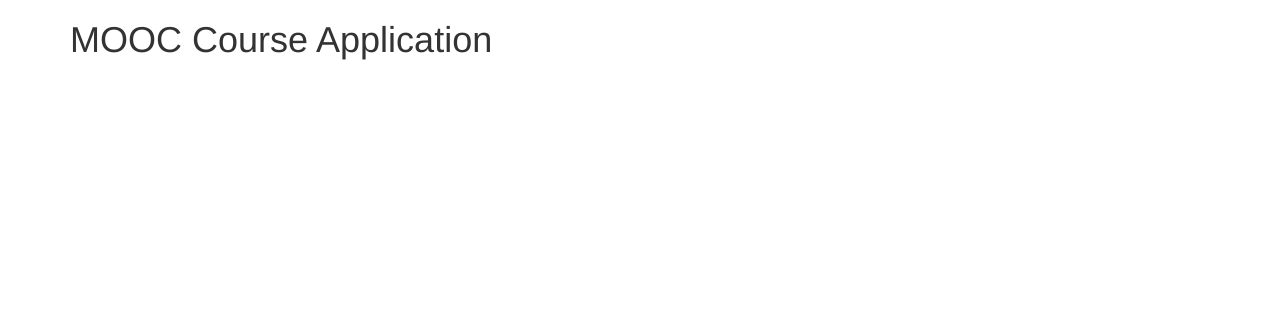
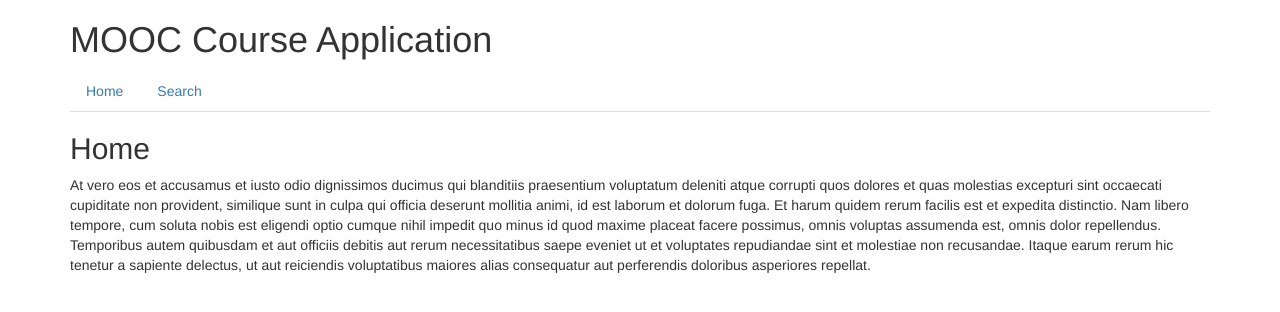
Before and after one commit to hengx/WebDevSpring2016, a website: page public/project/client/index.html at #/home in a window 1280 px wide. Drawn offline with nearby package versions, Linux system fonts and the light colour scheme; some packages are replaced by stand-ins of ours.

Commit message:
index page

```diff
--- a/public/project/client/app.js
+++ b/public/project/client/app.js
@@ -1,7 +1,4 @@
-/**
- * Created by hengxu on 4/19/16.
- */
 (function(){
     angular
-        .module("MoocApp", []);
+        .module("MoocApp", ["ngRoute"]);
 })();
--- /dev/null
+++ b/public/project/client/config.js
@@ -0,0 +1,18 @@
+(function(){
+    angular
+        .module("MoocApp")
+        .config(configuration);
+
+    function configuration($routeProvider){
+        $routeProvider
+            .when("/home", {
+                templateUrl: "views/home/home.view.html"
+            })
+            .when("/search", {
+                templateUrl: "views/search/search.view.html"
+            })
+            .otherwise ({
+                redirectTo: "/home"
+            });
+    }
+})();
--- a/public/project/client/index.html
+++ b/public/project/client/index.html
@@ -12,6 +12,7 @@
     <script src="https://ajax.googleapis.com/ajax/libs/angularjs/1.4.9/angular-route.min.js"></script>
 
     <script src="app.js"></script>
+    <script src="config.js"></script>
 
     <meta charset="UTF-8">
     <title>MOOC Course</title>
@@ -20,6 +21,9 @@
 <body>
 <div class="container">
     <h1>MOOC Course Application</h1>
+    <div ng-include="'views/header/header.view.html'"></div>
+
+    <div ng-view></div>
 </div>
 
 </body>
--- /dev/null
+++ b/public/project/client/views/header/header.view.html
@@ -0,0 +1,6 @@
+<nav>
+    <ul class="nav nav-tabs">
+        <li><a href="#/home">Home</a></li>
+        <li><a href="#/search">Search</a></li>
+    </ul>
+</nav>
--- /dev/null
+++ b/public/project/client/views/home/home.view.html
@@ -0,0 +1,11 @@
+<h2>Home</h2>
+<p>
+    At vero eos et accusamus et iusto odio dignissimos ducimus qui blanditiis praesentium voluptatum deleniti atque
+    corrupti quos dolores et quas molestias excepturi sint occaecati cupiditate non provident, similique sunt in culpa
+    qui officia deserunt mollitia animi, id est laborum et dolorum fuga. Et harum quidem rerum facilis est et expedita
+    distinctio. Nam libero tempore, cum soluta nobis est eligendi optio cumque nihil impedit quo minus id quod maxime
+    placeat facere possimus, omnis voluptas assumenda est, omnis dolor repellendus. Temporibus autem quibusdam et aut
+    officiis debitis aut rerum necessitatibus saepe eveniet ut et voluptates repudiandae sint et molestiae non
+    recusandae. Itaque earum rerum hic tenetur a sapiente delectus, ut aut reiciendis voluptatibus maiores alias
+    consequatur aut perferendis doloribus asperiores repellat.
+</p>
```
Also changed, not shown: public/project/client/views/search/search.view.html (added, +1 -0 lines).
